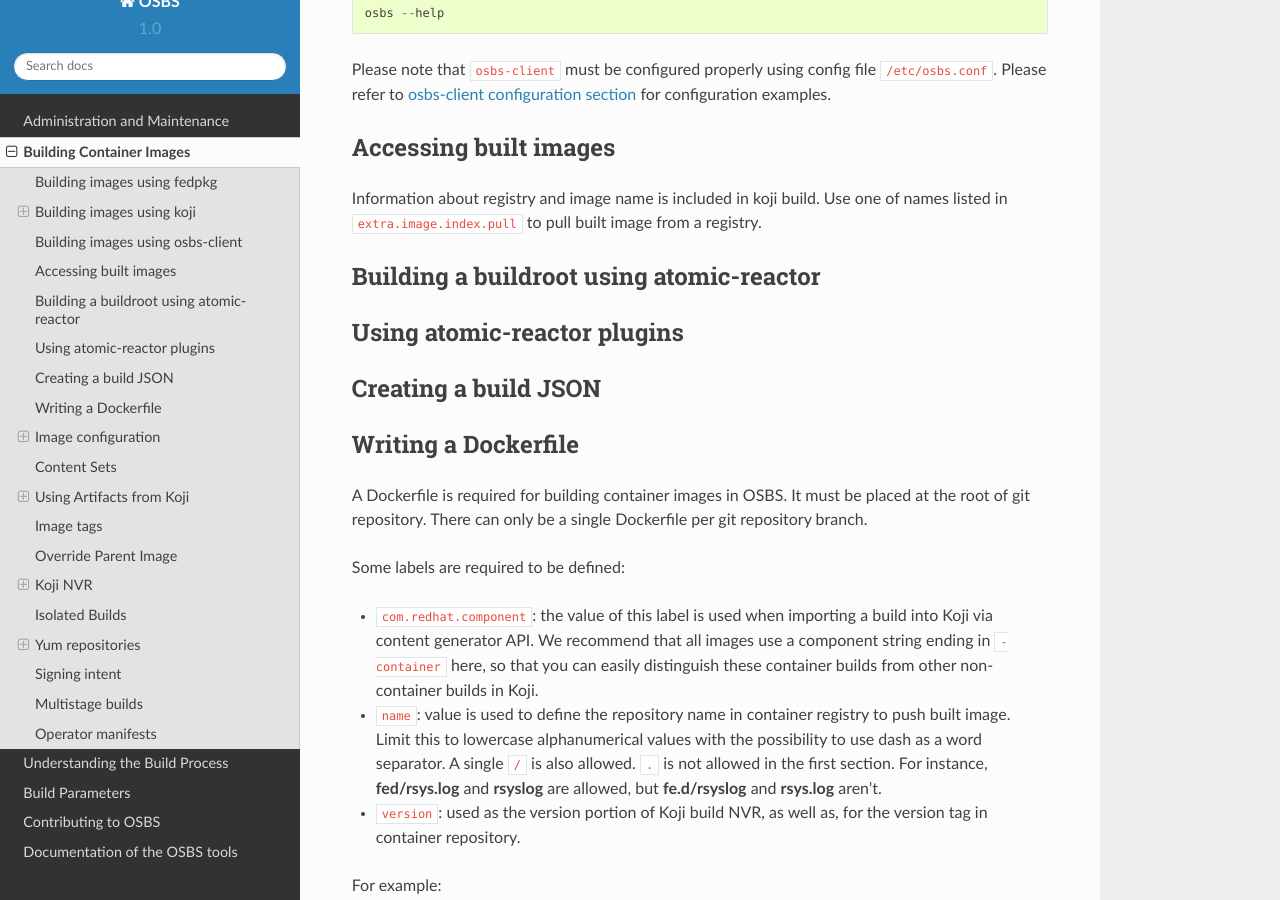
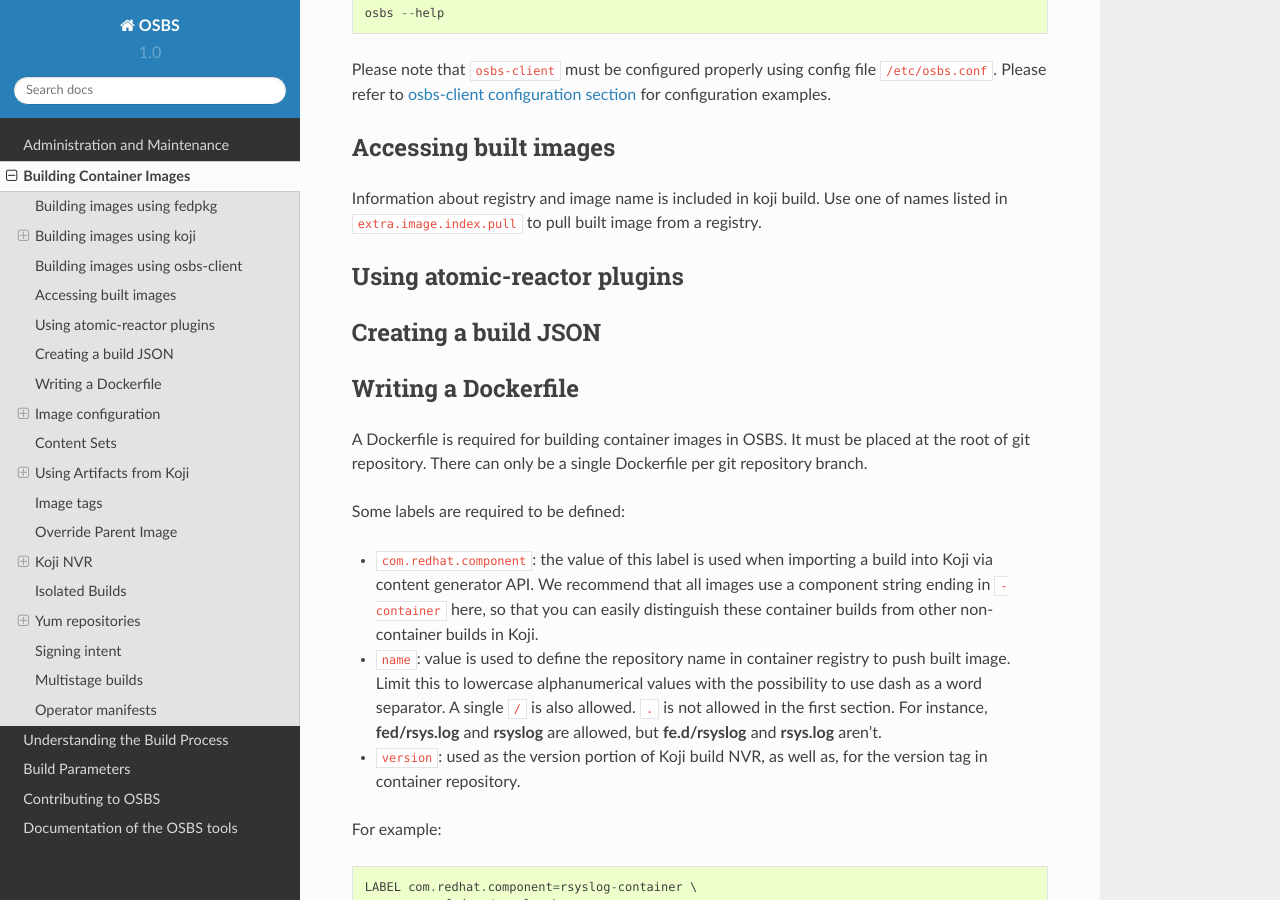
Before and after one commit to containerbuildsystem/osbs-docs, a Sphinx documentation site: the page built from docs/users.rst, in a window 1280 px wide and 900 px high, scrolled down 3477 px. Built offline with Sphinx 7.4.7 and the Read the Docs theme 2.0.0, drawn with Linux system fonts in a browser that asks for light colours.

Commit message:
Remove section "Building a buildroot using atomic-reactor"
There is no special settings required for building buildroot, dropping
section

* OSBS-2298

Signed-off-by: Martin Bašti <mbasti@redhat.com>

```diff
--- a/docs/users.rst
+++ b/docs/users.rst
@@ -198,10 +198,6 @@
 Information about registry and image name is included in koji build. Use one
 of names listed in ``extra.image.index.pull`` to pull built image from a registry.
 
-
-
-Building a buildroot using atomic-reactor
------------------------------------------
 
 Using atomic-reactor plugins
 ----------------------------
```
